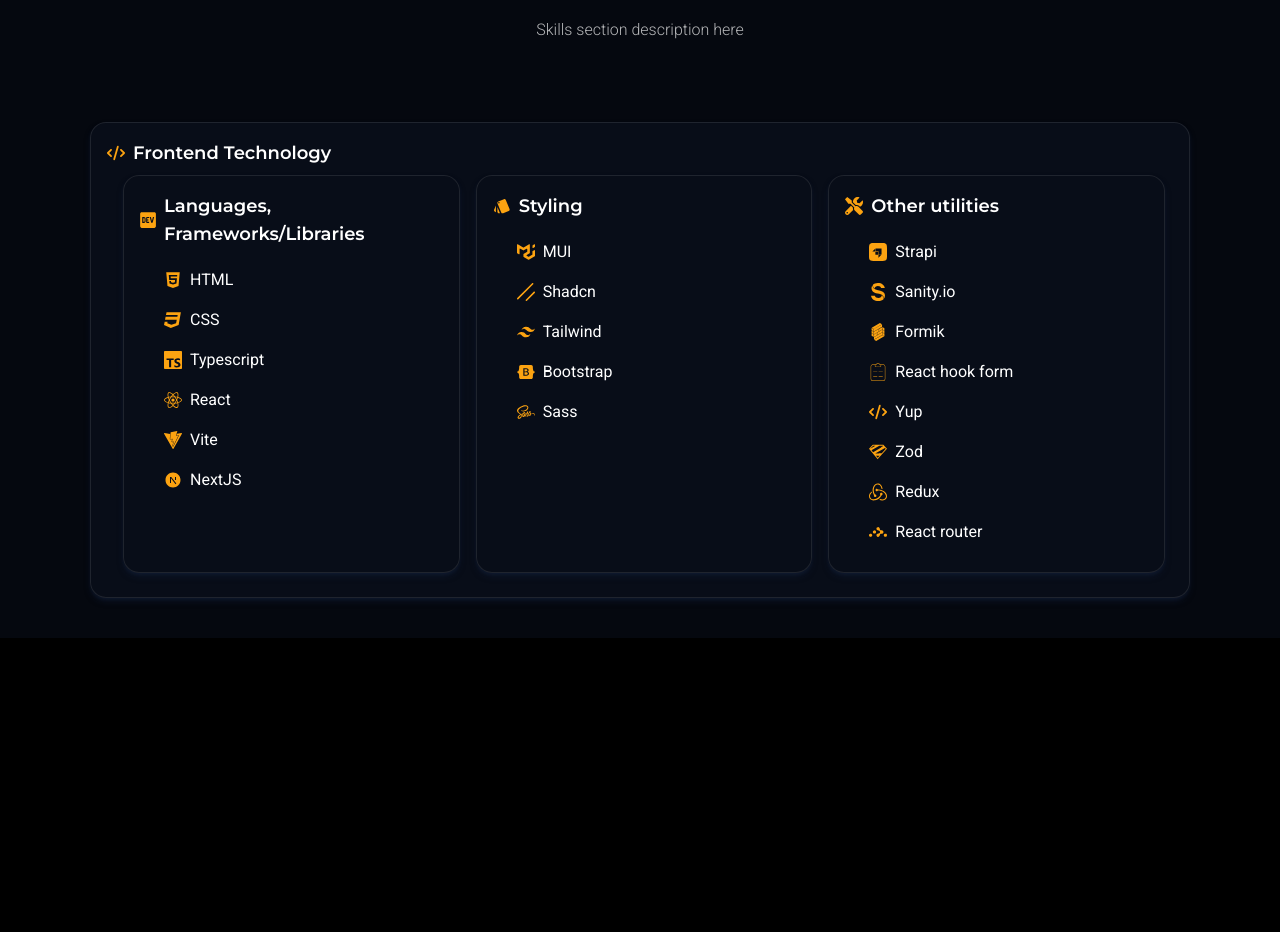
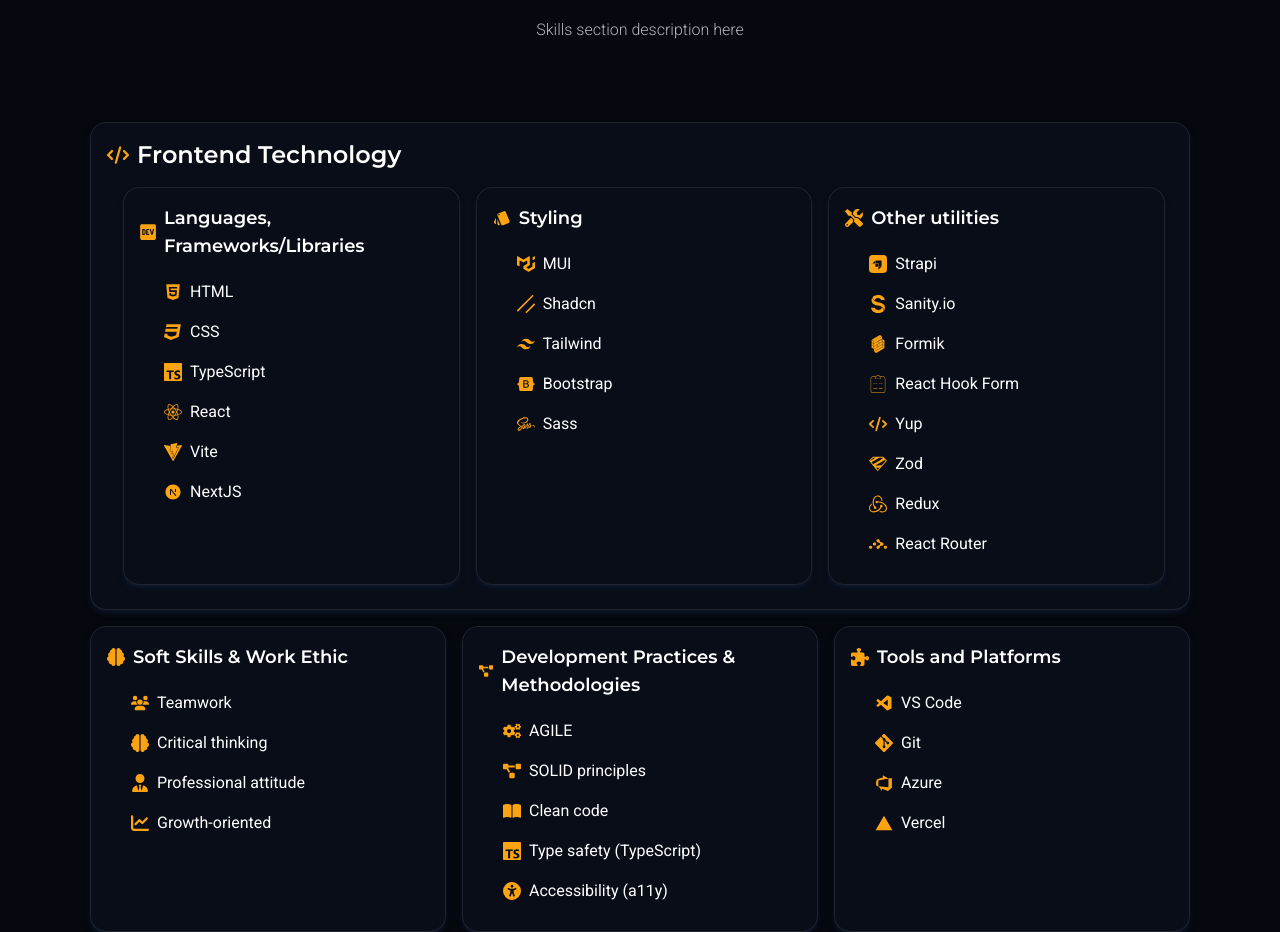
Before and after one commit to davidGasanov/portfolio-website, a React (Vite) app: page / in a window 1280 px wide. Shown: the part 780-1712 px from the top of the page. Before the commit the page ends 1418 px from the top, so only its background shows below. Built offline with nearby package versions, Linux system fonts and the light colour scheme.

Commit message:
add new skills and description

```diff
--- a/src/sections/skills/index.tsx
+++ b/src/sections/skills/index.tsx
@@ -1,8 +1,29 @@
-import { FaBootstrap, FaCode, FaCss3, FaHtml5, FaSass } from "react-icons/fa6";
+import {
+  FaBookOpen,
+  FaBootstrap,
+  FaBrain,
+  FaBug,
+  FaChartLine,
+  FaCode,
+  FaCss3,
+  FaHtml5,
+  FaPuzzlePiece,
+  FaSass,
+  FaUniversalAccess,
+  FaUsers,
+  FaUserTie,
+} from "react-icons/fa6";
 import Container from "../../components/container";
-import { FaDev, FaReact, FaTools } from "react-icons/fa";
+import {
+  FaCogs,
+  FaDev,
+  FaProjectDiagram,
+  FaReact,
+  FaTools,
+} from "react-icons/fa";
 import {
   SiFormik,
+  SiGit,
   SiMui,
   SiReacthookform,
   SiReactrouter,
@@ -19,6 +40,10 @@
 import type { IconType } from "react-icons";
 import SkillCard from "./skill-card";
 import { twMerge } from "tailwind-merge";
+import { DiVisualstudio } from "react-icons/di";
+import { VscAzureDevops } from "react-icons/vsc";
+import { BiLogoVisualStudio } from "react-icons/bi";
+import { IoLogoVercel } from "react-icons/io5";
 
 export interface SkillType {
   title: string;
@@ -44,31 +69,43 @@
           {
             title: "HTML",
             type: "child",
+            description:
+              "Structure content semantically to build accessible and well-organized web pages.",
             Icon: FaHtml5,
           },
           {
             title: "CSS",
             type: "child",
+            description:
+              "Style interfaces efficiently, creating responsive and visually appealing layouts.",
             Icon: FaCss3,
           },
           {
-            title: "Typescript",
+            title: "TypeScript",
             type: "child",
+            description:
+              "Enhance code reliability and maintainability with static typing and strong developer tooling.",
             Icon: SiTypescript,
           },
           {
             title: "React",
             type: "child",
+            description:
+              "Build dynamic, component-based UIs with a focus on reusability and state management.",
             Icon: FaReact,
           },
           {
+            title: "Vite",
             type: "child",
-            title: "Vite",
+            description:
+              "Optimize development speed and build processes with fast, modern tooling.",
             Icon: SiVite,
           },
           {
             title: "NextJS",
             type: "child",
+            description:
+              "Create performant, server-rendered applications with routing, API integration, and SEO optimization.",
             Icon: RiNextjsFill,
           },
         ],
@@ -81,27 +118,37 @@
           {
             title: "MUI",
             type: "child",
+            description:
+              "Design intuitive, accessible interfaces using a component-driven approach with a strong design system foundation.",
             Icon: SiMui,
           },
           {
             title: "Shadcn",
+            type: "child",
+            description:
+              "Build elegant, consistent UIs with reusable components and a clean, utility-first architecture.",
             Icon: SiShadcnui,
-            type: "child",
           },
           {
             title: "Tailwind",
+            type: "child",
+            description:
+              "Develop responsive, maintainable layouts rapidly through a utility-first CSS workflow.",
             Icon: RiTailwindCssFill,
-            type: "child",
           },
           {
             title: "Bootstrap",
+            type: "child",
+            description:
+              "Implement reliable and responsive layouts with a grid-based system and prebuilt components.",
             Icon: FaBootstrap,
-            type: "child",
           },
           {
             title: "Sass",
+            type: "child",
+            description:
+              "Enhance CSS with nesting, variables, and mixins for cleaner and more modular styling.",
             Icon: FaSass,
-            type: "child",
           },
         ],
       },
@@ -113,52 +160,172 @@
           {
             title: "Strapi",
             type: "child",
-            description: "Headless CMS",
+            description:
+              "Develop and maintain structured content through a headless CMS with a clean API design.",
             Icon: SiStrapi,
           },
           {
             title: "Sanity.io",
             type: "child",
-            description: "Headless CMS",
+            description:
+              "Build flexible, real-time content management systems that support seamless collaboration.",
             Icon: SiSanity,
           },
           {
             title: "Formik",
             type: "child",
-            description: "Form management library",
+            description:
+              "Simplify complex form state management and validation workflows in React projects.",
             Icon: SiFormik,
           },
           {
-            title: "React hook form",
+            title: "React Hook Form",
             type: "child",
-            description: "Form management tool for React",
+            description:
+              "Implement performant, hook-based form handling with minimal re-renders and clean validation logic.",
             Icon: SiReacthookform,
           },
           {
             title: "Yup",
             type: "child",
-            description: "Schema builder for form validation",
+            description:
+              "Create robust and reusable schema-based validation for predictable form behavior.",
             Icon: FaCode,
           },
           {
             title: "Zod",
             type: "child",
-            description: "Typescript-first validation library",
+            description:
+              "Guarantee type safety and runtime validation for data structures in TypeScript applications.",
             Icon: SiZod,
           },
           {
             title: "Redux",
             type: "child",
-            description: "State management library for React",
+            description:
+              "Maintain predictable and centralized state management across complex interfaces.",
             Icon: SiRedux,
           },
           {
-            title: "React router",
+            title: "React Router",
             type: "child",
-            description: "Route management in React",
+            description:
+              "Handle navigation and dynamic routing to create intuitive single-page user experiences.",
             Icon: SiReactrouter,
           },
         ],
+      },
+    ],
+  },
+  {
+    title: "Soft Skills & Work Ethic",
+    Icon: FaBrain,
+    className: "lg:col-span-4",
+    type: "container",
+    children: [
+      {
+        title: "Teamwork",
+        type: "child",
+        description: "Effective collaboration within cross-functional teams.",
+        Icon: FaUsers,
+      },
+      {
+        title: "Critical thinking",
+        type: "child",
+        description: "Problem-solving, creating efficient solutions.",
+        Icon: FaBrain,
+      },
+      {
+        title: "Professional attitude",
+        type: "child",
+        description:
+          "Maintaining reliability, communication, and accountability.",
+        Icon: FaUserTie,
+      },
+      {
+        title: "Growth-oriented",
+        type: "child",
+        description:
+          "Constantly learning and improving technical and soft skills.",
+        Icon: FaChartLine,
+      },
+    ],
+  },
+
+  {
+    title: "Development Practices & Methodologies",
+    Icon: FaProjectDiagram,
+    className: "lg:col-span-4",
+    type: "container",
+    children: [
+      {
+        title: "AGILE",
+        type: "child",
+        description:
+          "Following Agile methodologies, working in sprints and adapting quickly to changes in project requirements.",
+        Icon: FaCogs,
+      },
+      {
+        title: "SOLID principles",
+        type: "child",
+        description:
+          "SOLID principles help me to write clean, scalable, and maintainable code.",
+        Icon: FaProjectDiagram,
+      },
+      {
+        title: "Clean code",
+        type: "child",
+        description:
+          "Prioritizing readability and simplicity, ensuring my code is easy to understand and extend.",
+        Icon: FaBookOpen,
+      },
+      {
+        title: "Type safety (TypeScript)",
+        type: "child",
+        description:
+          "I rely on TypeScript to improve reliability, making sure that my code is maintainable and less prone to bugs.",
+        Icon: SiTypescript,
+      },
+      {
+        title: "Accessibility (a11y)",
+        type: "child",
+        description:
+          "The web should be accessible to everyone, so I make sure that my websites have good accessibility.",
+        Icon: FaUniversalAccess,
+      },
+    ],
+  },
+  {
+    title: "Tools and Platforms",
+    type: "container",
+    className: "lg:col-span-4",
+    Icon: FaPuzzlePiece,
+    children: [
+      {
+        title: "VS Code",
+        type: "child",
+        description:
+          "Main development environment with custom extensions setup.",
+        Icon: BiLogoVisualStudio,
+      },
+      {
+        title: "Git",
+        type: "child",
+        description: "Version control for collaboration and code management.",
+        Icon: SiGit,
+      },
+      {
+        title: "Azure",
+        type: "child",
+        description: "Used for CI/CD, cloud hosting, and resource management.",
+        Icon: VscAzureDevops,
+      },
+      {
+        title: "Vercel",
+        type: "child",
+        description:
+          "Deployment platform optimized for Next.js and static sites.",
+        Icon: IoLogoVercel,
       },
     ],
   },
--- a/src/sections/skills/skill-card.tsx
+++ b/src/sections/skills/skill-card.tsx
@@ -37,7 +37,7 @@
         child: "",
       },
       isFirst: {
-        true: "p-4",
+        true: "p-4 ",
         false: "",
       },
     },
@@ -48,6 +48,10 @@
       type: {
         container: "text-lg font-semibold font-montserrat",
         child: "text-md font-roboto font-regular",
+      },
+      isFirst: {
+        true: "text-2xl",
+        false: "",
       },
     },
   });
@@ -87,10 +91,10 @@
           )}
         >
           <div
-            className={twMerge("flex items-center gap-2 text-light-secondary")}
+            className={twMerge("flex items-center gap-2 text-light-secondary", isFirst && 'mb-2')}
           >
-            <Icon className="text-primary" size={18} />
-            <h3 className={titleStyle({ type })}>{title}</h3>
+            <Icon className="text-primary" size={isFirst ? 22 : 18} />
+            <h3 className={titleStyle({ type, isFirst })}>{title}</h3>
           </div>
           {type === "child" && description && (
             <p ref={descriptionRef} className="ml-[26px] opacity-65">
@@ -101,8 +105,8 @@
         {children && (
           <div
             className={twMerge(
-              "rounded-2xl flex gap-4 p-2 pl-4",
-              !childrenHaveChildren && "mt-2 flex-col gap-2"
+              "rounded-2xl flex flex-col md:flex-row gap-4 p-2 pl-4",
+              !childrenHaveChildren && "mt-2 md:flex-col gap-2"
             )}
           >
             {children?.map((child) => (
```
